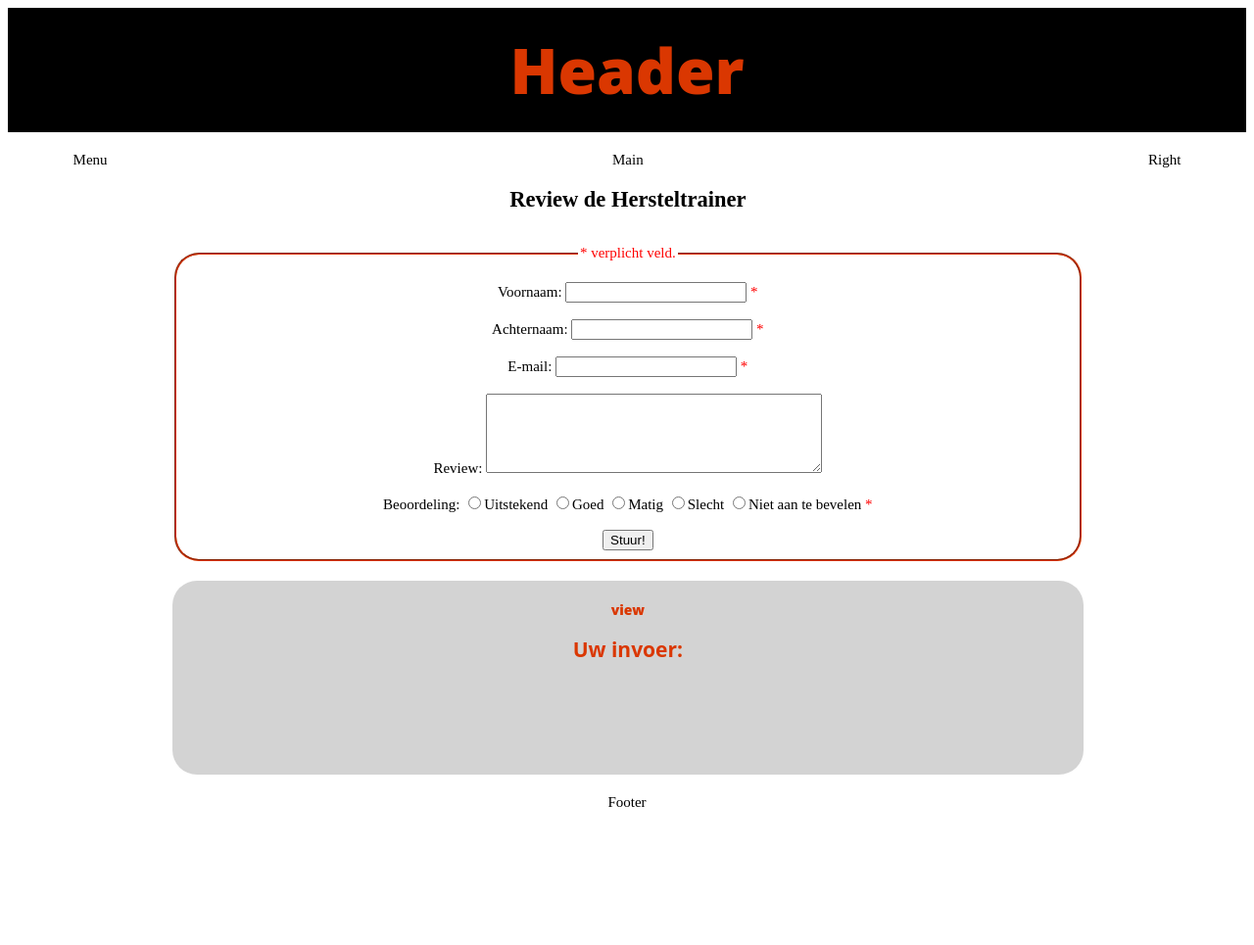
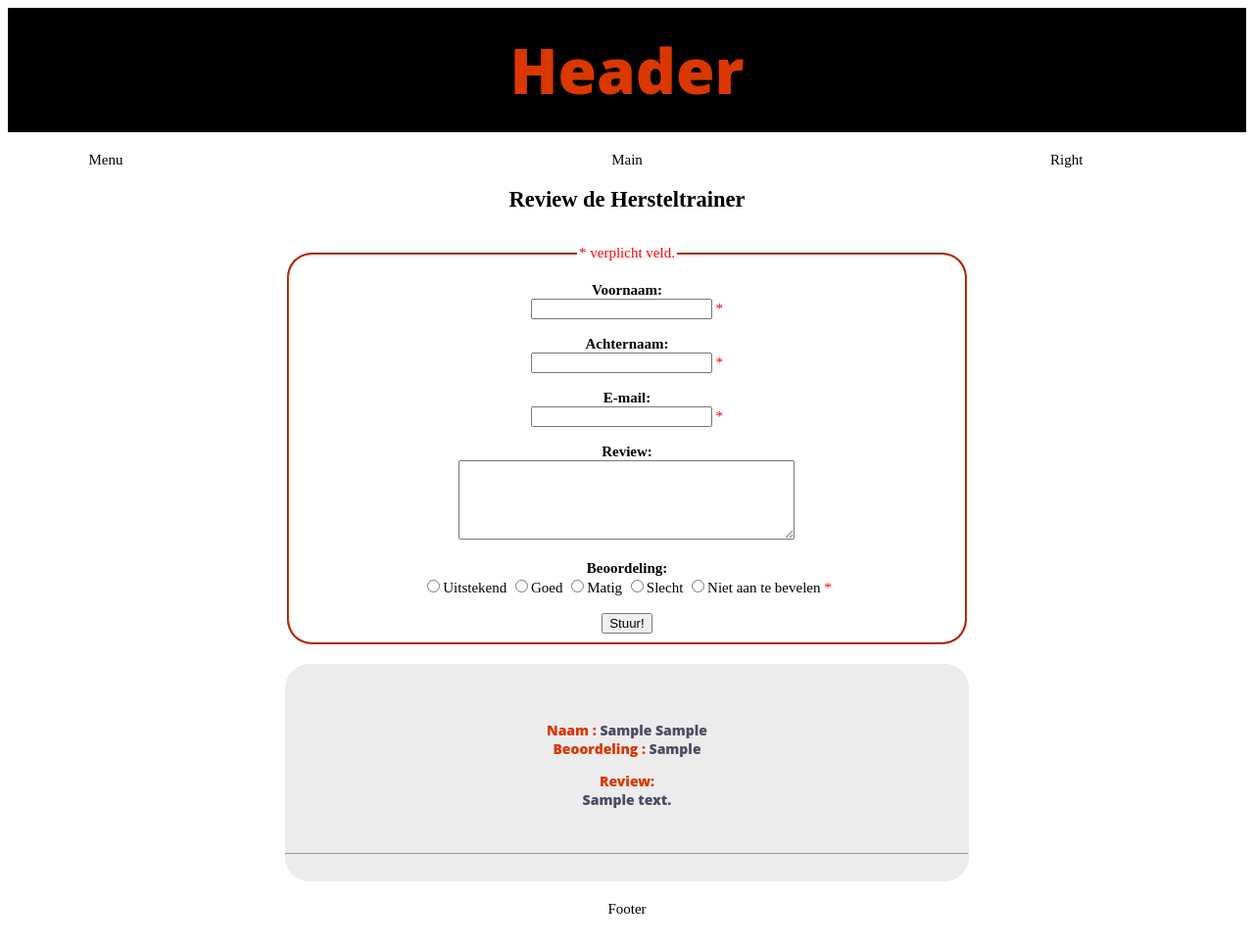
Before and after one commit to HaakieHaakie/ReviewHersteltrainer, a PHP site: page / in a window 1280 px wide. Shown: the whole page at 98% size. Before the commit the page ends 824 px from the top, so only its background shows below. Run offline with PHP 8.4, Linux system fonts and the light colour scheme; tables that the repository leaves empty hold one stand-in row (values such as "Sample post").

Commit message:
reviews lezen

```diff
--- a/index.php
+++ b/index.php
@@ -8,7 +8,11 @@
         <meta charset="UTF-8">
         <meta name="viewport" content="width=device-width, initial-scale=1.0">
         <style>
+
             .error {color: #FF0000;}
+            #pre {
+                color: #4a4b63;
+            }
 
             .field_set{
                 border-color:#DA3701;
@@ -51,12 +55,19 @@
             }
 
             .grid-container > .item4 {
-                background-color: lightgrey;
+                background-color: #ececec;
                 border-radius: 25px;
                 font-family: 'Open Sans';
                 font-weight: 800;
                 font-size: 14px;
                 color: #DA3701;
+            }
+
+            .grid-container > .item2 {
+                width: 200px;
+            }
+            .grid-container > .item5 {
+                width: 200px;
             }
         </style>
     </head>
@@ -152,18 +163,19 @@
                 <form method="post" action="<?php echo htmlspecialchars($_SERVER["PHP_SELF"]); ?>">
                     <fieldset class="field_set">
                         <legend><p><span class="error">* verplicht veld.</span></p></legend>
-                        Voornaam: <input type="text" name="naam" value="<?php echo $naam; ?>">
+                        <div id="input">
+                            <b>Voornaam:</b><br> <input type="text" name="naam" value="<?php echo $naam; ?>">
                             <span class="error">* <?php echo $naamErr; ?></span>
                             <br><br>
-                        Achternaam: <input type="text" name="achternaam" value="<?php echo $achternaam; ?>">
+                            <b>Achternaam:</b><br> <input type="text" name="achternaam" value="<?php echo $achternaam; ?>">
                             <span class="error">* <?php echo $achternaamErr; ?></span>
                             <br><br>
-                        E-mail: <input type="text" name="email" value="<?php echo $email; ?>">
+                            <b>E-mail:</b><br> <input type="text" name="email" value="<?php echo $email; ?>">
                             <span class="error">* <?php echo $emailErr; ?></span>
                             <br><br>
-                        Review: <textarea name="review" rows="5" cols="40"><?php echo $review; ?></textarea>
+                            <b>Review:</b><br> <textarea name="review" rows="5" cols="40"><?php echo $review; ?></textarea>
                             <br><br>
-                        Beoordeling:
+                            <b>Beoordeling:</B><br>
                             <input type="radio" name="beoordeling" <?php if (isset($beoordeling) && $beoordeling == "uitstekend") echo "checked"; ?> value="uitstekend">Uitstekend
                             <input type="radio" name="beoordeling" <?php if (isset($beoordeling) && $beoordeling == "goed") echo "checked"; ?> value="goed">Goed
                             <input type="radio" name="beoordeling" <?php if (isset($beoordeling) && $beoordeling == "matig") echo "checked"; ?> value="matig">Matig
@@ -173,15 +185,17 @@
                             <span class="error">* <?php echo $beoordelingErr; ?></span>
                             <br><br>
                             <input type="submit" name="submit" value="Stuur!">
+                        </div>
                     </fieldset>
                 </form>
             </div>
             <div class="item4">view
+
                 <?php
                 echo "<h2>Uw invoer:</h2>";
-                echo $naam;
+                echo "<i>$naam</i>";
                 echo "<br>";
-                echo $achternaam;
+                echo "<i>$achternaam</i>";
                 echo "<br>";
                 echo $email;
                 echo "<br>";
@@ -190,6 +204,37 @@
                 echo $beoordeling;
                 ?>
             </div>
+
+            <div class="item4">
+                <div>
+                    <?php
+                    $conn = connectionDB();
+                    if ($conn->connect_error)
+                        die($conn->connect_error);
+
+                    $query = "SELECT * FROM reviews";
+                    $result = $conn->query($query);
+                    if (!$result)
+                        die("Database access failed: " . $conn->error);
+
+                    $rows = $result->num_rows;
+
+                    for ($j = 0; $j < $rows; ++$j) {
+                        $result->data_seek($j);
+                        $row = $result->fetch_array(MYSQLI_NUM);
+                        echo <<<_END
+      <br><br>Naam :<span id="pre"> $row[1] $row[2]</span><br>
+       Beoordeling :<span id="pre"> $row[5]</span>
+<pre></pre>
+Review:<div id="pre">$row[4]</div><br><br><hr>
+_END;
+                    }
+
+                    $result->close();
+                    $conn->close();
+                    ?>
+                </div>
+            </div>
             <div class="item5">Right</div>
             <div class="item6">Footer</div>
         </div>
```
Also changed, not shown: 1 other file. Lines whose indentation alone changed are shown as unchanged.
